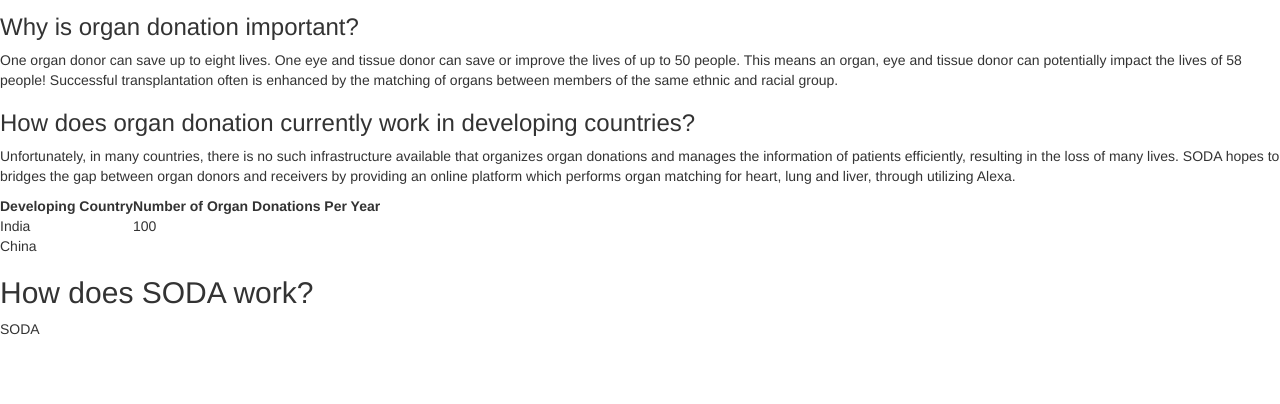
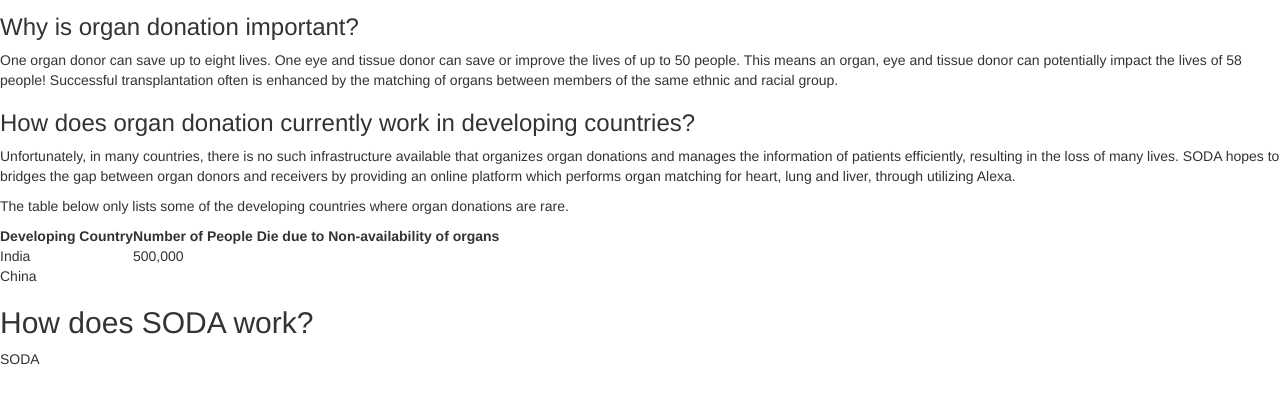
Before and after one commit to magittan/soda, a Flask app: page /about in a window 1280 px wide. Shown: the part 254-658 px from the top of the page. Run offline with Flask 2, Linux system fonts and the light colour scheme; some libraries are stand-ins or nearby versions.

Commit message:
about.html

```diff
--- a/templates/about.html
+++ b/templates/about.html
@@ -20,17 +20,19 @@
 <h3> How does organ donation currently work in developing countries? </h3>
   <p> Unfortunately, in many countries, there is no such infrastructure available that organizes organ donations and manages the information of patients efficiently, resulting in the loss of many lives. SODA hopes to bridges the gap between organ donors and receivers by providing an online platform which performs organ matching for heart, lung and liver, through utilizing Alexa.</p>
 
+  <p> The table below only lists some of the developing countries where organ donations are rare. </p>
+
 <table>
   <thead>
   	<tr>
   	  <th> Developing Country </th>
-  	  <th> Number of Organ Donations Per Year </th>
+  	  <th> Number of People Die due to Non-availability of organs </th>
     </tr>
   </thead>
   <tbody>
   	<tr>
   		<td>India</td>
-  		<td>100</td>
+  		<td>500,000</td>
   	</tr>
   	<tr>
   		<td>China</td>
```
